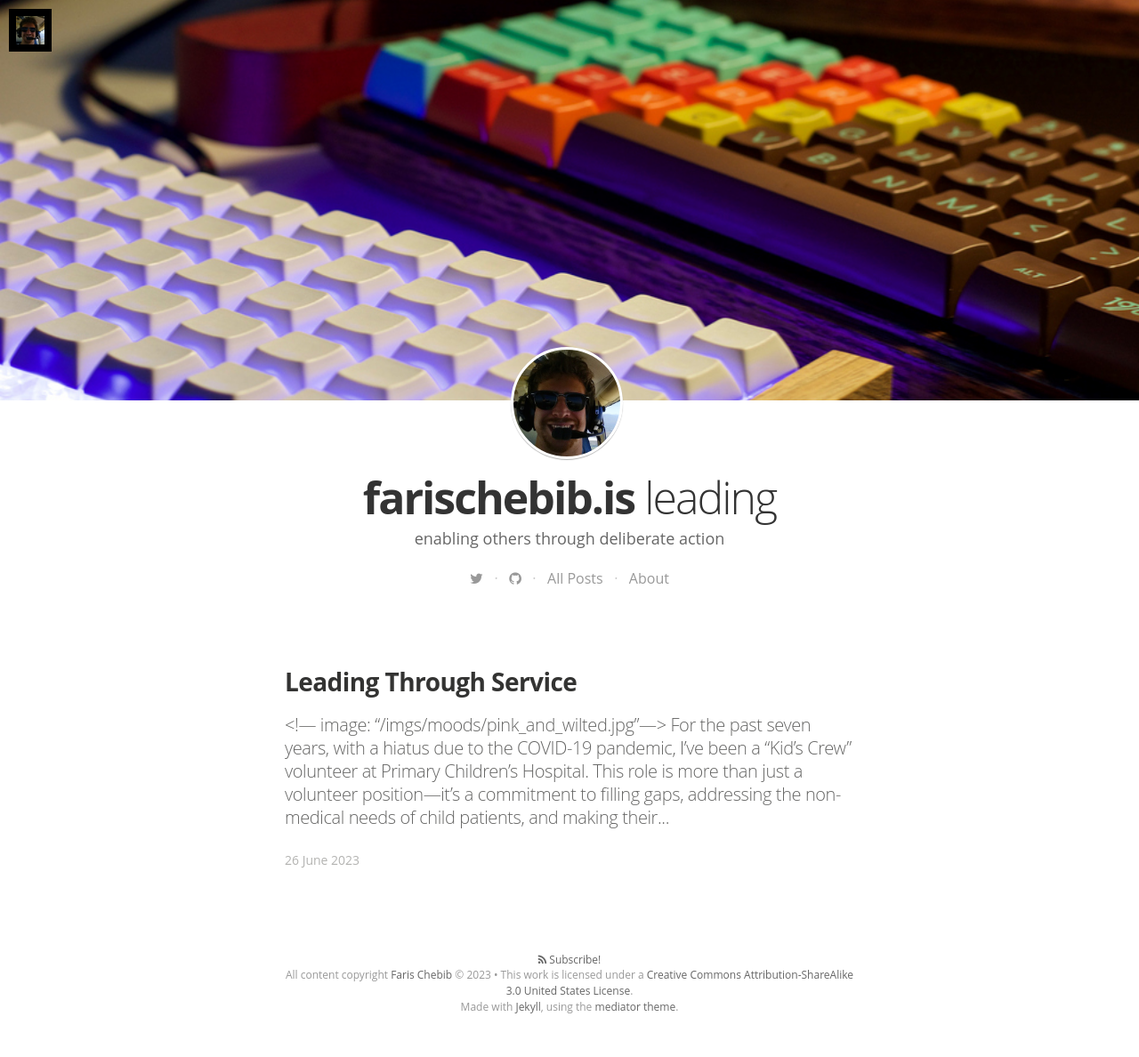
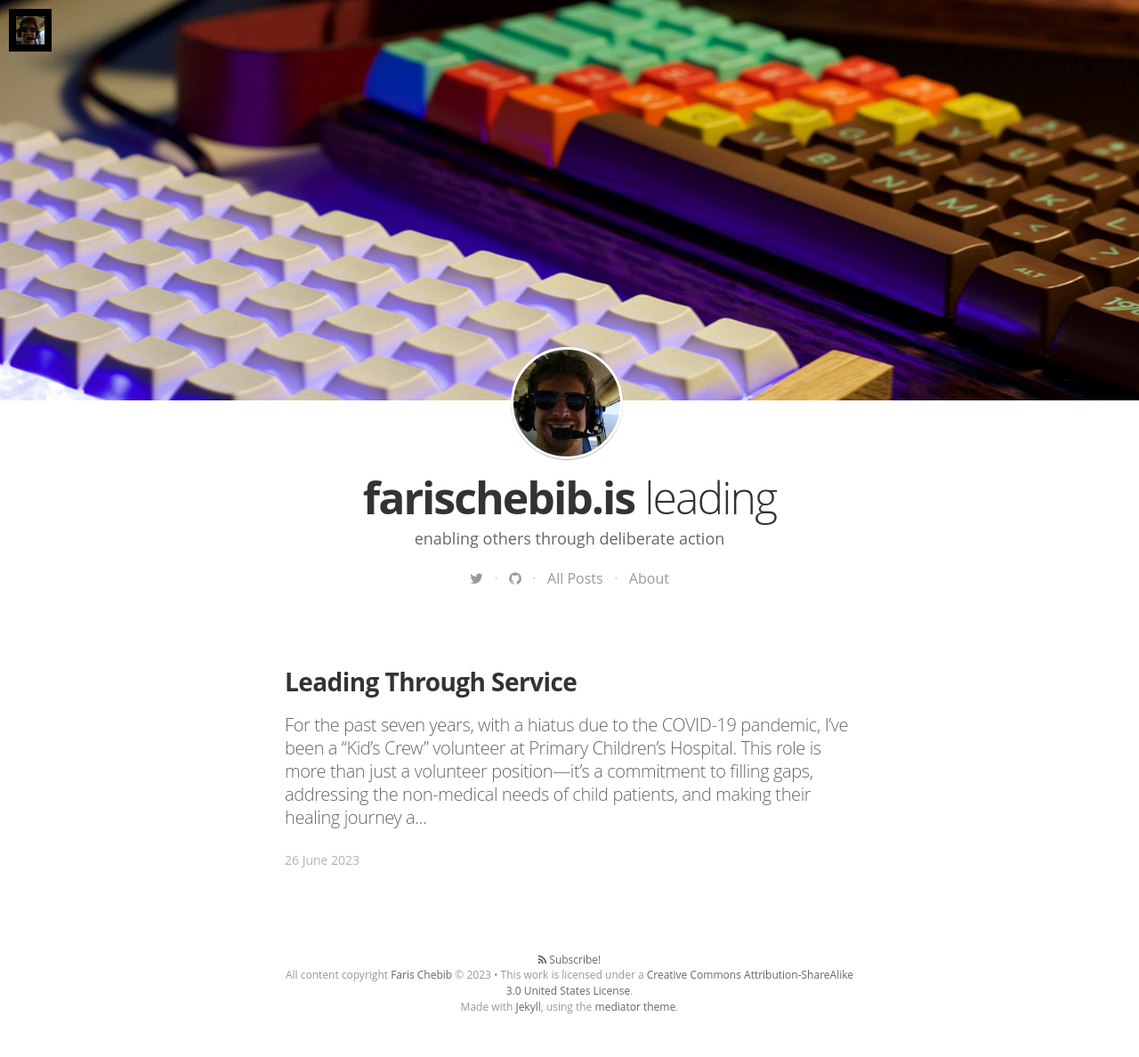
Before and after one commit to octaflop/farischebib.is, a Jekyll site: the page built from leading/index.html, in a window 1280 px wide. Shown: the whole page at 89% size. Built offline with Jekyll 4.4.1, drawn with Linux system fonts in a browser that asks for light colours; nearby versions of some CDN libraries; some web fonts are replaced; some of the changed lines change nothing that is shown.

Commit message:
through service

```diff
--- a/leading/_posts/2023-06-26-through-service.md
+++ b/leading/_posts/2023-06-26-through-service.md
@@ -3,10 +3,9 @@
 title: Leading Through Service
 category: leading
 category_image: "/imgs/moods/sailboat_wide.jpg"
+image: “/imgs/moods/pink_and_wilted.jpg“
+---
 
-image: "/imgs/moods/slc_sunset_lights.jpg"
----
-<!— image: “/imgs/moods/pink_and_wilted.jpg”—>
 For the past seven years, with a hiatus due to the COVID-19 pandemic, I've been a "Kid's Crew" volunteer at Primary Children's Hospital. This role is more than just a volunteer position—it's a commitment to filling gaps, addressing the non-medical needs of child patients, and making their healing journey a bit brighter. This endeavor entails a variety of responsibilities, ranging from practical tasks such as cleaning to more creative pursuits like planning activities and crafts.
 
 In the midst of my service, I've found myself surrounded by younger pre-med volunteers from the local university. As one of the more seasoned volunteers, I often step into a leadership role, guiding others in patient safety protocols and day-room check-in procedures. However, my true passion lies in going beyond the standard protocol and instilling an intrinsic motivation in my fellow volunteers.
```
